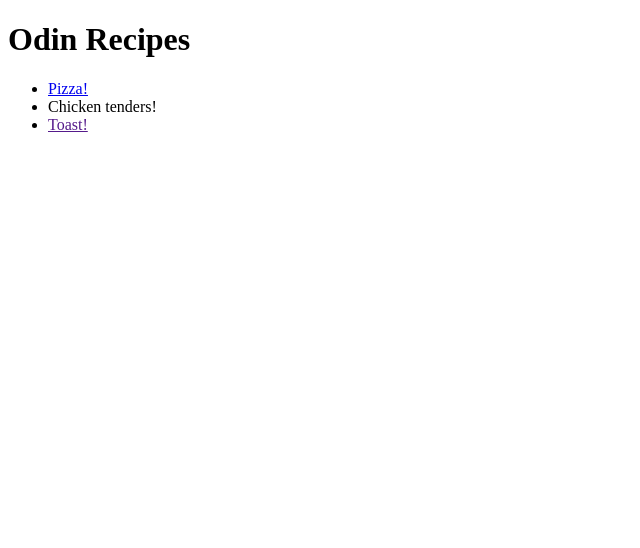
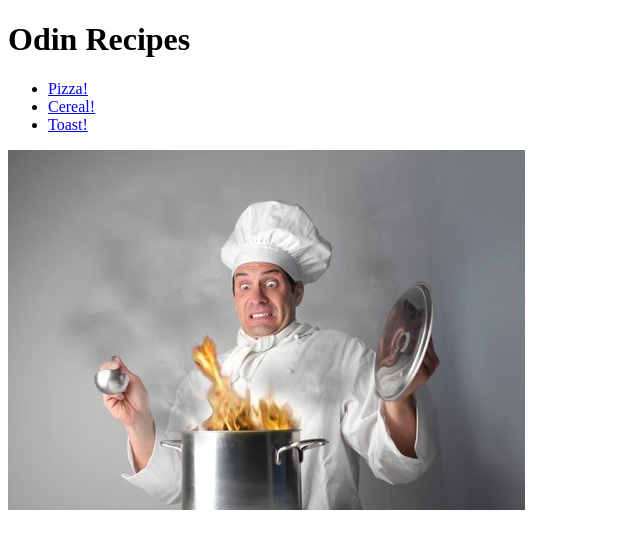
Before and after one commit to hlaging/odin-recipes, a plain HTML site: page index.html in a window 1280 px wide. Shown: the whole page, without its empty margins (0-640 px from the left). Drawn offline with Linux system fonts and the light colour scheme.

Commit message:
Add photo to index.html

```diff
--- a/index.html
+++ b/index.html
@@ -8,9 +8,10 @@
         <h1>Odin Recipes</h1>
         <ul>
             <li><a href="./recipes/pizza.html">Pizza!</a></li>
-            <li><a href=""></a>Chicken tenders!</li>
-            <li><a href="">Toast!</a></li>
+            <li><a href="./recipes/cereal.html">Cereal!</a></li>
+            <li><a href="./recipes/toast.html">Toast!</a></li>
         </ul>
+        <img src="./recipes/badcook.jpg">
 
     </body>
 </html>
```
